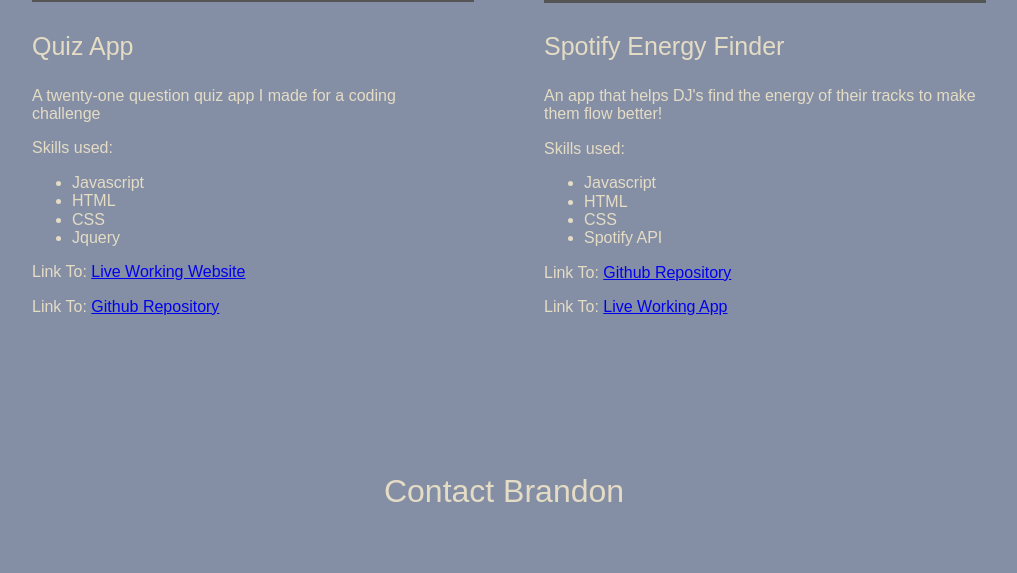
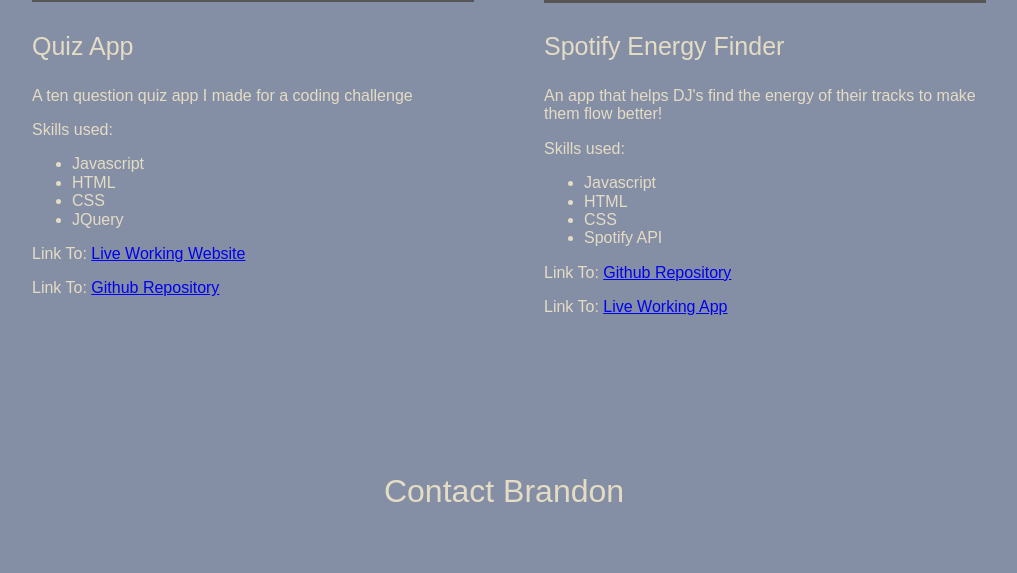
Before and after one commit to bchrist110/Portfolio-Page, a plain HTML site: page index.html in a window 1280 px wide. Shown: the part 1973-2546 px from the top of the page, without its empty margins (136-1153 px from the left). Drawn offline with nearby package versions, Linux system fonts and the light colour scheme; a script that the page names is missing.

Commit message:
Update index.html

```diff
--- a/index.html
+++ b/index.html
@@ -72,13 +72,13 @@
             <div class="item">
                <img src="Screenshot (2).png" alt="Coming Soon">
                <h3>Quiz App</h3>
-               <p>A twenty-one question quiz app I made for a coding challenge</p>
+               <p>A ten question quiz app I made for a coding challenge</p>
                <p>Skills used:</p>
                <ul>
                   <li>Javascript</li>
                   <li>HTML</li>
                   <li>CSS</li>
-                  <li>Jquery</li>
+                  <li>JQuery</li>
                </ul>
                <p>Link To:
                   <a href="https://bchrist110.github.io/quiz-app/" target="_blank">Live Working Website</a>
```
